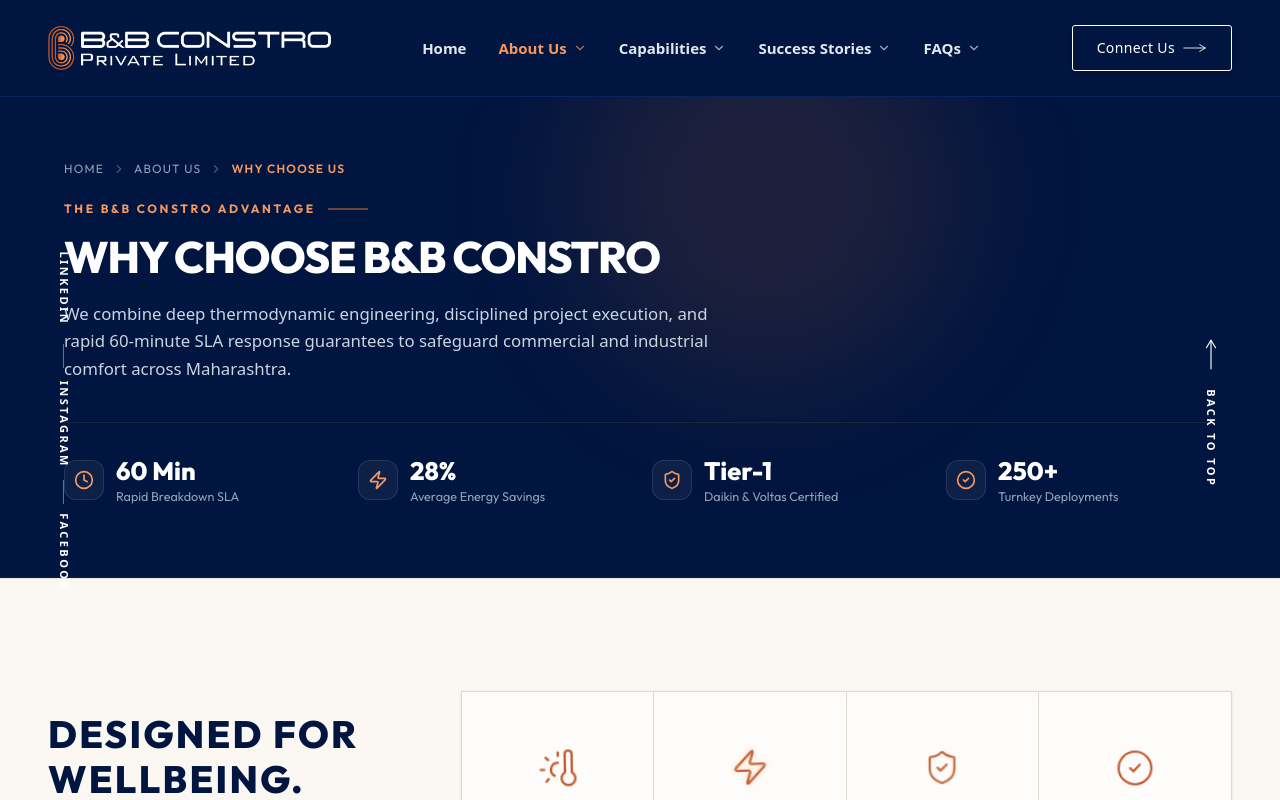
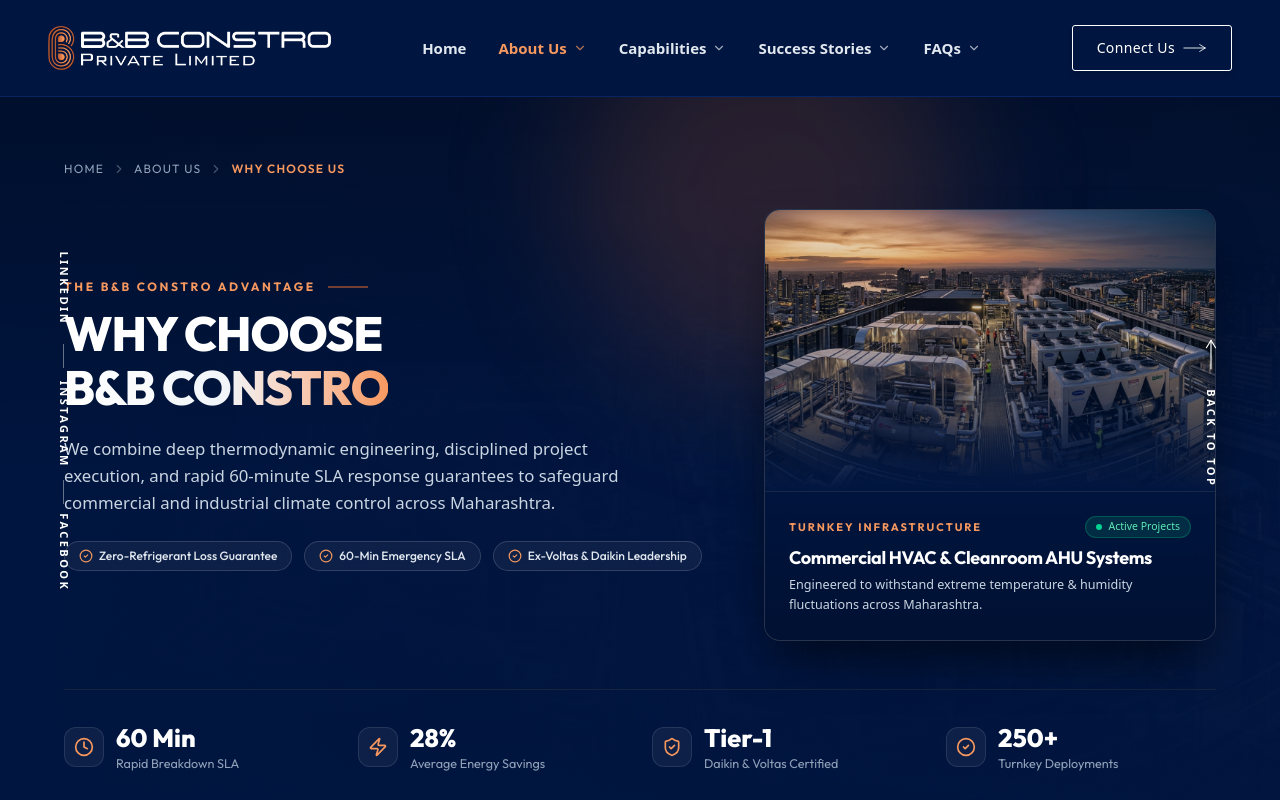
Before and after one commit to excitenext21-bit/bbconstro, a React (Vite) app: page /about/why-choose-us in a window 1280 px wide. Shown: the top 800 px of the page. Built offline with nearby package versions, Linux system fonts and the light colour scheme; a web font is replaced by a local one.

Commit message:
Add commercial HVAC image banner to Why Choose Us page hero section

```diff
--- a/src/components/WhyChooseUsView.tsx
+++ b/src/components/WhyChooseUsView.tsx
@@ -16,17 +16,28 @@
 }) => {
   return (
     <div className="animate-fadeIn">
-      {/* Why Choose Us Hero Banner */}
-      <section className="relative pt-12 pb-14 sm:pt-16 sm:pb-18 bg-[#00153f] border-b border-[#0b2866]/80 overflow-hidden text-slate-100">
-        {/* Ambient Glow */}
+      {/* Why Choose Us Hero Banner with Image */}
+      <section className="relative pt-12 pb-16 sm:pt-16 sm:pb-20 bg-[#00153f] border-b border-[#0b2866]/80 overflow-hidden text-slate-100">
+        {/* Ambient Background Banner Image */}
+        <div className="absolute inset-0 z-0 overflow-hidden">
+          <img
+            src="/assets/why-choose-us-banner.jpg"
+            alt="B&B Constro HVAC Engineering Infrastructure"
+            className="w-full h-full object-cover object-center opacity-25 mix-blend-luminosity brightness-90 scale-105 transition-transform duration-1000"
+          />
+          <div className="absolute inset-0 bg-gradient-to-r from-[#00153f] via-[#00153f]/95 to-[#00153f]/80" />
+          <div className="absolute inset-0 bg-gradient-to-t from-[#00153f] via-transparent to-black/30" />
+        </div>
+
+        {/* Ambient Brand Glow */}
         <div
-          className="absolute -top-24 right-1/4 w-96 h-96 bg-[#c05e32]/15 rounded-full blur-3xl pointer-events-none"
+          className="absolute -top-24 right-1/4 w-96 h-96 bg-[#c05e32]/20 rounded-full blur-3xl pointer-events-none"
           aria-hidden="true"
         />
 
         <div className="relative max-w-7xl mx-auto px-6 sm:px-10 lg:px-16 z-10">
           {/* Breadcrumb */}
-          <nav className="flex items-center gap-2 text-xs uppercase tracking-widest text-slate-400 font-['Outfit'] mb-6">
+          <nav className="flex items-center gap-2 text-xs uppercase tracking-widest text-slate-400 font-['Outfit'] mb-8">
             <Link to="/" className="hover:text-[#f7985f] transition-colors">
               Home
             </Link>
@@ -38,8 +49,11 @@
             <span className="text-[#f7985f] font-semibold">Why Choose Us</span>
           </nav>
 
-          {/* Page Heading */}
-          <div className="max-w-3xl">
+          {/* Hero Grid: Left Copy & Right Featured Image Banner Card */}
+          <div className="grid grid-cols-1 lg:grid-cols-12 gap-10 lg:gap-12 items-center">
+
+            {/* Left Column: Heading & Description */}
+            <div className="lg:col-span-7 flex flex-col justify-center">
               <div className="flex items-center gap-3 mb-3">
                 <span className="text-xs font-bold uppercase tracking-[0.22em] text-[#f7985f] font-['Outfit']">
                   THE B&amp;B CONSTRO ADVANTAGE
@@ -48,18 +62,74 @@
               </div>
 
               <h1
-              className="text-[34px] sm:text-[44px] font-extrabold uppercase tracking-tight text-white font-['Outfit'] leading-tight mb-4"
+                className="text-[34px] sm:text-[44px] lg:text-[48px] font-extrabold uppercase tracking-tight text-white font-['Outfit'] leading-[1.12] mb-5"
               >
-              WHY CHOOSE B&amp;B CONSTRO
+                WHY CHOOSE <br className="hidden sm:inline" />
+                <span className="text-transparent bg-clip-text bg-gradient-to-r from-white via-slate-100 to-[#f7985f]">
+                  B&amp;B CONSTRO
+                </span>
               </h1>
 
-            <p className="text-slate-300 text-sm sm:text-base leading-relaxed max-w-2xl font-light">
-              We combine deep thermodynamic engineering, disciplined project execution, and rapid 60-minute SLA response guarantees to safeguard commercial and industrial comfort across Maharashtra.
+              <p className="text-slate-300 text-sm sm:text-base leading-relaxed max-w-xl font-light mb-6">
+                We combine deep thermodynamic engineering, disciplined project execution, and rapid 60-minute SLA response guarantees to safeguard commercial and industrial climate control across Maharashtra.
+              </p>
+
+              {/* Key Assurance Highlights */}
+              <div className="flex flex-wrap gap-3 text-xs font-medium font-['Outfit']">
+                <span className="px-3.5 py-1.5 rounded-full bg-white/5 border border-white/15 text-slate-200 flex items-center gap-1.5 backdrop-blur-xs">
+                  <CheckCircle2 className="w-3.5 h-3.5 text-[#f7985f]" />
+                  Zero-Refrigerant Loss Guarantee
+                </span>
+                <span className="px-3.5 py-1.5 rounded-full bg-white/5 border border-white/15 text-slate-200 flex items-center gap-1.5 backdrop-blur-xs">
+                  <CheckCircle2 className="w-3.5 h-3.5 text-[#f7985f]" />
+                  60-Min Emergency SLA
+                </span>
+                <span className="px-3.5 py-1.5 rounded-full bg-white/5 border border-white/15 text-slate-200 flex items-center gap-1.5 backdrop-blur-xs">
+                  <CheckCircle2 className="w-3.5 h-3.5 text-[#f7985f]" />
+                  Ex-Voltas &amp; Daikin Leadership
+                </span>
+              </div>
+            </div>
+
+            {/* Right Column: Featured Banner with Image */}
+            <div className="lg:col-span-5">
+              <div className="relative rounded-2xl overflow-hidden border border-white/15 shadow-2xl shadow-black/60 group bg-[#02102e]">
+                {/* Image Banner */}
+                <div className="relative aspect-[16/10] overflow-hidden">
+                  <img
+                    src="/assets/why-choose-us-banner.jpg"
+                    alt="B&B Constro Rooftop Commercial HVAC Installation"
+                    className="w-full h-full object-cover object-center transition-transform duration-700 ease-out group-hover:scale-105"
+                  />
+                  {/* Subtle Gradient Overlay */}
+                  <div className="absolute inset-0 bg-gradient-to-t from-[#00153f] via-[#00153f]/30 to-transparent" />
+                </div>
+
+                {/* Banner Caption Overlay */}
+                <div className="p-5 sm:p-6 bg-gradient-to-b from-[#00153f]/90 to-[#001133] border-t border-white/10 backdrop-blur-md">
+                  <div className="flex items-center justify-between gap-3 mb-2">
+                    <span className="text-[11px] font-bold uppercase tracking-[0.18em] text-[#f7985f] font-['Outfit']">
+                      TURNKEY INFRASTRUCTURE
+                    </span>
+                    <span className="inline-flex items-center gap-1.5 px-2.5 py-0.5 rounded-full bg-emerald-500/15 border border-emerald-500/30 text-emerald-300 text-[10.5px] font-medium">
+                      <span className="w-1.5 h-1.5 rounded-full bg-emerald-400 animate-pulse" />
+                      Active Projects
+                    </span>
+                  </div>
+                  <h3 className="text-base sm:text-lg font-bold text-white font-['Outfit'] leading-snug">
+                    Commercial HVAC &amp; Cleanroom AHU Systems
+                  </h3>
+                  <p className="text-xs text-slate-300 font-light mt-1 leading-relaxed">
+                    Engineered to withstand extreme temperature &amp; humidity fluctuations across Maharashtra.
                   </p>
                 </div>
+              </div>
+            </div>
 
-          {/* Quick Metrics / Value Highlights */}
-          <div className="grid grid-cols-2 sm:grid-cols-4 gap-4 sm:gap-6 mt-10 pt-8 border-t border-slate-800/80">
+          </div>
+
+          {/* Quick Metrics Bar spanning bottom of Hero */}
+          <div className="grid grid-cols-2 sm:grid-cols-4 gap-4 sm:gap-6 mt-12 pt-8 border-t border-slate-800/80">
             <div className="flex items-center gap-3">
               <div className="w-10 h-10 rounded-xl bg-white/5 border border-white/10 flex items-center justify-center text-[#f7985f] shrink-0">
                 <Clock className="w-5 h-5" />
```
Also changed, not shown: public/assets/why-choose-us-banner.jpg (added). Lines whose indentation alone changed are shown as unchanged.
